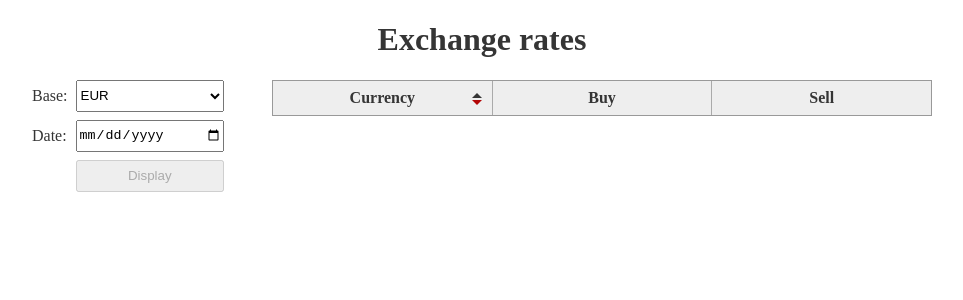
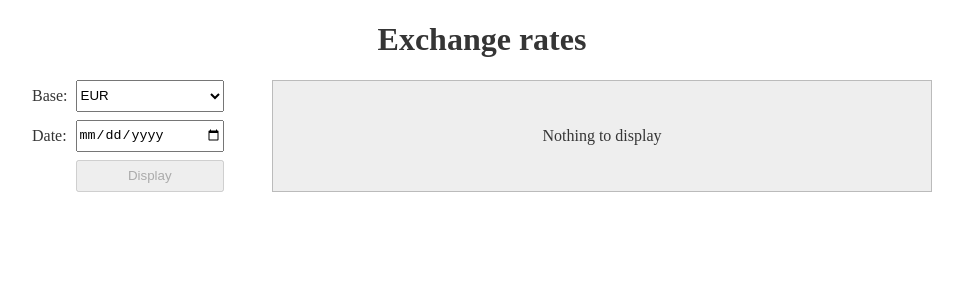
Before and after one commit to bobrzzz/Exchange-rates, an Angular app: page / in a window 1280 px wide. Shown: the top 300 px of the page, without its empty margins (158-1121 px from the left). Built offline with nearby package versions, Linux system fonts and the light colour scheme.

Commit message:
Default message instead of empty table

```diff
--- a/src/app/exchange-rates/exchange-rates.component.css
+++ b/src/app/exchange-rates/exchange-rates.component.css
@@ -2,6 +2,7 @@
     display: grid;
     grid-template-columns: 12em 1fr;
     grid-column-gap: 3em;
+    justify-content: center
 }
 
 .exchange-rates__form{
@@ -11,3 +12,12 @@
 .exchange-rates__table{
     grid-column: 2;
 }
+
+.exchange-rates__message{
+    display: flex;
+    grid-column: 2;
+    background: #eee;
+    border: 1px solid #bbb;
+    align-items: center;
+    justify-content: center;
+}
--- a/src/app/exchange-rates/exchange-rates.component.html
+++ b/src/app/exchange-rates/exchange-rates.component.html
@@ -8,5 +8,13 @@
     <app-table
         class='exchange-rates__table'
         [exchangeRates]='rates'
-    ></app-table>
+        *ngIf='rates'
+    >
+    </app-table>
+    <span
+        class='exchange-rates__message'
+        *ngIf='!rates'
+    >
+        Nothing to display
+    </span>
 </div>
--- a/src/app/exchange-rates/table/table.component.html
+++ b/src/app/exchange-rates/table/table.component.html
@@ -1,4 +1,4 @@
-<div class='table'>
+<div class='table' *ngIf='rates'>
   <div class='table__header'>
     <span
       class='table__col table__col--indicator'
```
Lines whose indentation alone changed are shown as unchanged.
